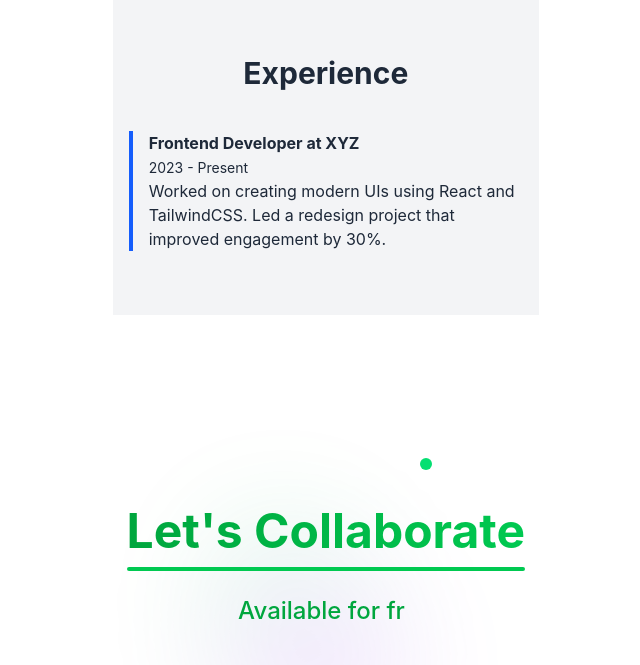
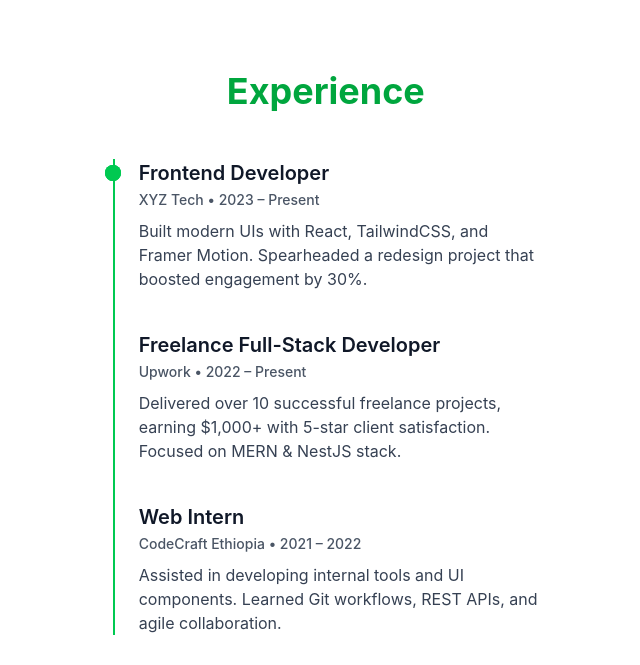
Before and after one commit to solomon-mh/solomon-muhye, a React (Vite) app: page / in a window 1280 px wide. Shown: the part 1495-2160 px from the top of the page, without its empty margins (597-1237 px from the left). Built offline with nearby package versions, Linux system fonts and the light colour scheme.

Commit message:
refactor Experience component for improved layout and animation effects

```diff
--- a/src/components/Experience.tsx
+++ b/src/components/Experience.tsx
@@ -1,25 +1,64 @@
 import { motion } from "framer-motion";
+
+const experiences = [
+  {
+    role: "Frontend Developer",
+    company: "XYZ Tech",
+    period: "2023 – Present",
+    details:
+      "Built modern UIs with React, TailwindCSS, and Framer Motion. Spearheaded a redesign project that boosted engagement by 30%.",
+  },
+  {
+    role: "Freelance Full-Stack Developer",
+    company: "Upwork",
+    period: "2022 – Present",
+    details:
+      "Delivered over 10 successful freelance projects, earning $1,000+ with 5-star client satisfaction. Focused on MERN & NestJS stack.",
+  },
+  {
+    role: "Web Intern",
+    company: "CodeCraft Ethiopia",
+    period: "2021 – 2022",
+    details:
+      "Assisted in developing internal tools and UI components. Learned Git workflows, REST APIs, and agile collaboration.",
+  },
+];
+
 const Experience = () => {
   return (
-    <section
-      id="experience"
-      className="py-16 px-4 bg-gray-100 dark:bg-gray-800"
+    <section id="experience" className="py-20">
+      <motion.h2
+        initial={{ opacity: 0, y: -20 }}
+        whileInView={{ opacity: 1, y: 0 }}
+        transition={{ duration: 0.6 }}
+        className="text-4xl font-bold text-center mb-12 text-green-600 dark:text-green-400"
       >
-      <h2 className="text-3xl font-bold text-center mb-10">Experience</h2>
-      <div className="space-y-8 max-w-3xl mx-auto">
+        Experience
+      </motion.h2>
+
+      <div className="relative max-w-4xl mx-auto border-l-2 border-green-500 dark:border-green-400 pl-6">
+        {experiences.map((exp, i) => (
           <motion.div
-          className="border-l-4 border-blue-600 pl-4"
-          initial={{ opacity: 0, x: -50 }}
+            key={i}
+            initial={{ opacity: 0, x: -40 }}
             whileInView={{ opacity: 1, x: 0 }}
-          transition={{ duration: 0.5 }}
+            transition={{ duration: 0.5, delay: i * 0.1 }}
+            className="mb-10 group"
           >
-          <h3 className="font-bold">Frontend Developer at XYZ</h3>
-          <span className="text-sm">2023 - Present</span>
-          <p>
-            Worked on creating modern UIs using React and TailwindCSS. Led a
-            redesign project that improved engagement by 30%.
+            {/* Timeline dot */}
+            <div className="w-4 h-4 bg-green-500 dark:bg-green-400 rounded-full absolute -left-2.5 top-1.5 group-hover:scale-125 transition-transform" />
+
+            <h3 className="text-xl font-semibold text-gray-900 dark:text-white">
+              {exp.role}
+            </h3>
+            <span className="text-sm text-gray-600 dark:text-gray-400 font-medium">
+              {exp.company} • {exp.period}
+            </span>
+            <p className="mt-2 text-gray-700 dark:text-gray-300">
+              {exp.details}
             </p>
           </motion.div>
+        ))}
       </div>
     </section>
   );
```
Lines whose indentation alone changed are shown as unchanged.
